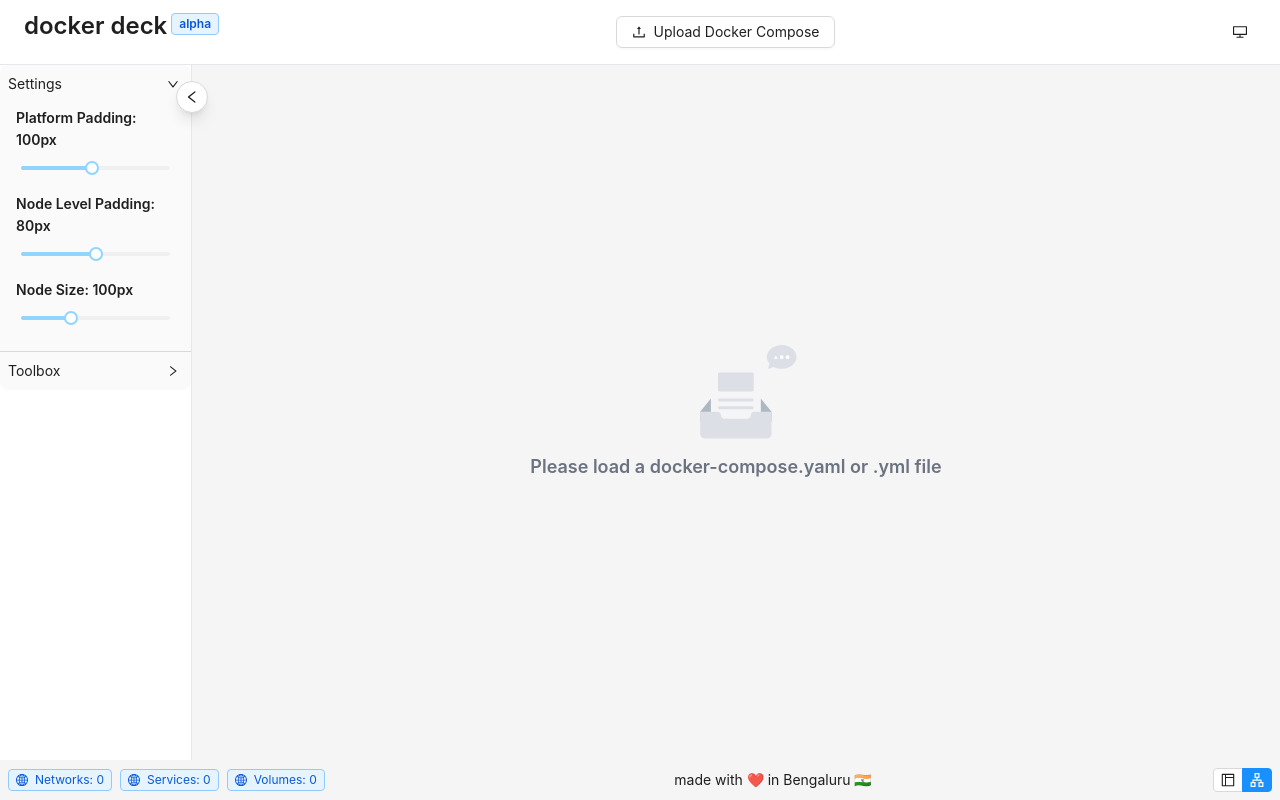
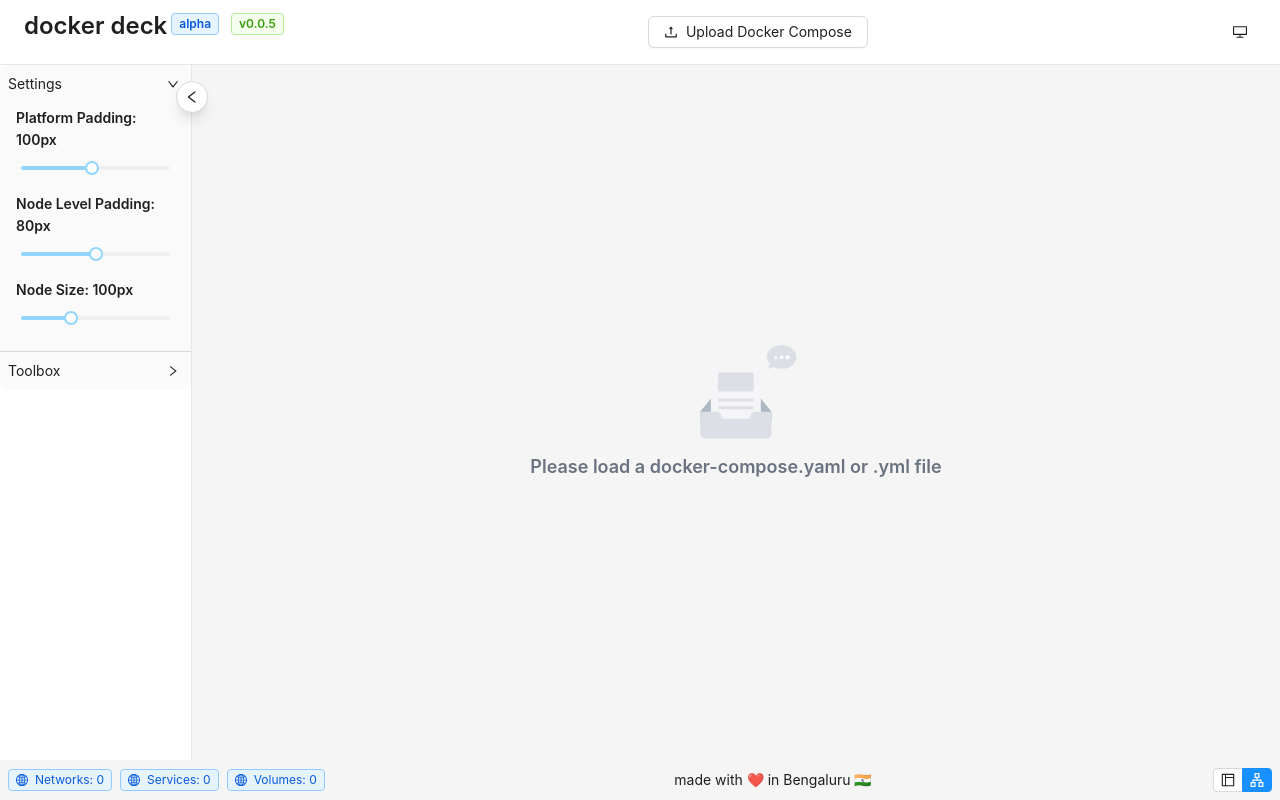
Before and after one commit to gaurav-kispotta/dockerdeck-ui, a React (Vite) app: page / in a window 1280 px wide. Built offline with nearby package versions, Linux system fonts and the light colour scheme.

Commit message:
feat: update version to 0.0.5 and display in Navbar

```diff
--- a/package.json
+++ b/package.json
@@ -1,7 +1,7 @@
 {
     "name": "dockerdeck-ui",
     "private": true,
-    "version": "0.0.4",
+    "version": "0.0.5",
     "type": "module",
     "scripts": {
         "tailwind": "npx tailwindcss -i ./src/input.css -o ./src/index.css",
--- a/src/components/navbar/Navbar.tsx
+++ b/src/components/navbar/Navbar.tsx
@@ -4,6 +4,7 @@
 import { useFileUpload } from "../../context/ReduxAppContext"
 import { ThemeToggle } from '../theme/ThemeToggle'
 import { useState } from 'react'
+import packageJson from '../../../package.json'
 
 const { Header } = Layout
 const { Title } = Typography
@@ -97,7 +98,10 @@
         <div className="px-6 flex items-center justify-between h-16 theme-transition ">
             <div className="flex-none">
                 <Title level={3} className="text-gray-900 dark:text-gray-100">
-                    docker deck<sup className="text-xs text-blue-500 ml-1"><Tag color="blue">alpha </Tag></sup>
+                    docker deck<sup className="text-xs text-blue-500 ml-1">
+                        <Tag color="blue">alpha</Tag>
+                        <Tag color="green" className="ml-1">v{packageJson.version}</Tag>
+                    </sup>
                 </Title>
             </div>
             <div className="flex-grow flex justify-center items-center">
```
Also changed, not shown: 1 other file (tests, documents, lock files or other folders).
